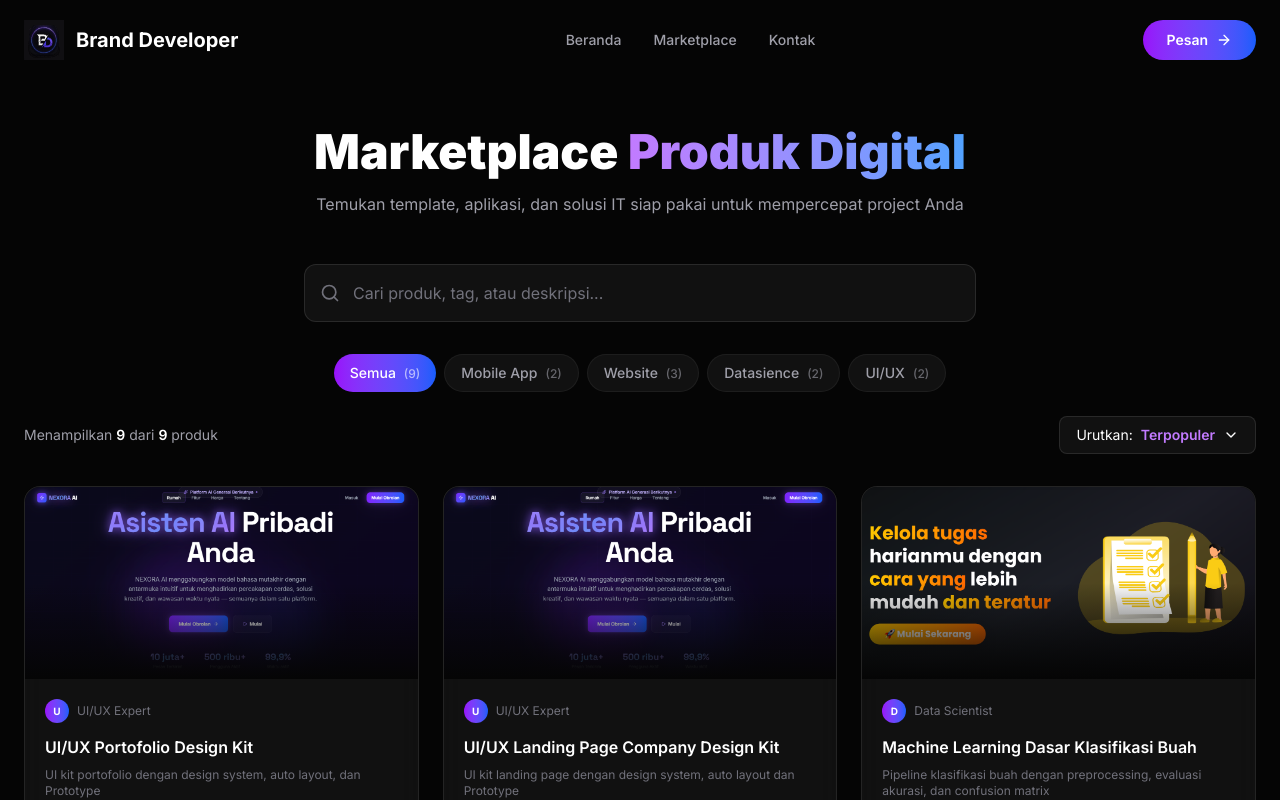
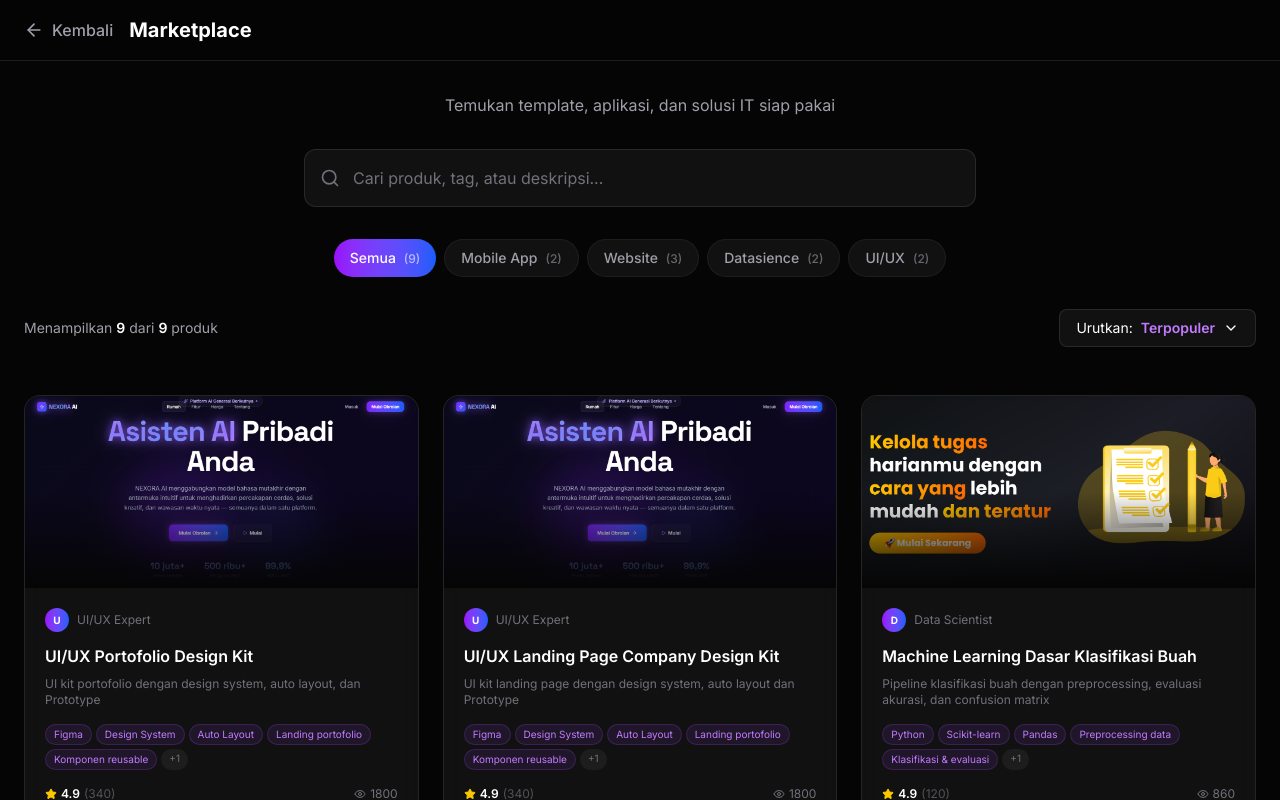
Before and after one commit to adinnur890/Brand-Developer, a Next.js app: page /marketplace in a window 1280 px wide. Shown: the top 800 px of the page. Built offline with nearby package versions, Linux system fonts and the light colour scheme.

Commit message:
Update Marketplace page with simple header and back button

```diff
--- a/src/app/marketplace/page.tsx
+++ b/src/app/marketplace/page.tsx
@@ -1,9 +1,9 @@
 "use client";
 import { useState } from "react";
 import { motion } from "framer-motion";
-import { Search, Filter, Star, ShoppingCart, ChevronDown, Eye, MessageCircle } from "lucide-react";
+import { Search, ArrowLeft, Star, ShoppingCart, ChevronDown, Eye, MessageCircle } from "lucide-react";
 import Image from "next/image";
-import Navbar from "@/components/Navbar";
+import Link from "next/link";
 import Footer from "@/components/Footer";
 
 const products = [
@@ -159,23 +159,29 @@ export default function MarketplacePage() {
 
   return (
     <main className="min-h-screen bg-[#050505]">
-      <Navbar />
-
-      {/* Hero Section */}
-      <section className="pt-32 pb-12 px-6">
-        <div className="max-w-7xl mx-auto text-center">
-          <h1 className="text-4xl md:text-5xl font-black text-white mb-4">
-            Marketplace <span className="bg-gradient-to-r from-purple-400 to-blue-400 bg-clip-text text-transparent">Produk Digital</span>
-          </h1>
-          <p className="text-zinc-400 max-w-2xl mx-auto">
-            Temukan template, aplikasi, dan solusi IT siap pakai untuk mempercepat project Anda
-          </p>
+      {/* Header with Back Button */}
+      <header className="sticky top-0 z-50 bg-[#050505]/95 backdrop-blur-xl border-b border-white/10">
+        <div className="max-w-7xl mx-auto px-6 py-4">
+          <div className="flex items-center gap-4">
+            <Link
+              href="/"
+              className="flex items-center gap-2 text-zinc-400 hover:text-white transition-colors"
+            >
+              <ArrowLeft size={20} />
+              <span className="font-medium">Kembali</span>
+            </Link>
+            <h1 className="text-xl font-bold text-white">Marketplace</h1>
+          </div>
         </div>
-      </section>
+      </header>
 
       {/* Search & Filters */}
-      <section className="px-6 mb-8">
+      <section className="px-6 py-8">
         <div className="max-w-7xl mx-auto">
+          <p className="text-zinc-400 text-center mb-8">
+            Temukan template, aplikasi, dan solusi IT siap pakai
+          </p>
+
           {/* Search Bar */}
           <div className="relative max-w-2xl mx-auto mb-8">
             <Search className="absolute left-4 top-1/2 -translate-y-1/2 text-zinc-500" size={20} />
@@ -189,7 +195,7 @@ export default function MarketplacePage() {
           </div>
 
           {/* Categories */}
-          <div className="flex flex-wrap justify-center gap-2 mb-6">
+          <div className="flex flex-wrap justify-center gap-2">
             {categories.map((cat, index) => (
               <button
                 key={index}
@@ -205,8 +211,12 @@ export default function MarketplacePage() {
               </button>
             ))}
           </div>
+        </div>
+      </section>
 
-          {/* Sort & Results */}
+      {/* Sort & Results */}
+      <section className="px-6 pb-4">
+        <div className="max-w-7xl mx-auto">
           <div className="flex flex-col md:flex-row justify-between items-center gap-4 mb-8">
             <div className="text-zinc-400 text-sm">
               Menampilkan <span className="text-white font-semibold">{filteredProducts.length}</span> dari <span className="text-white font-semibold">{products.length}</span> produk
```
